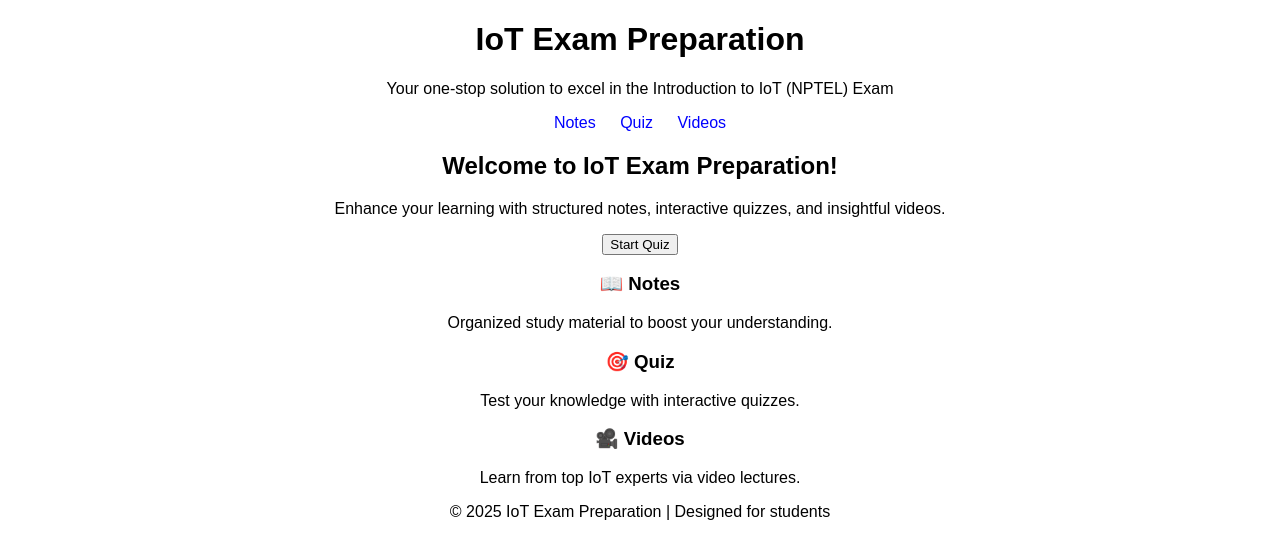
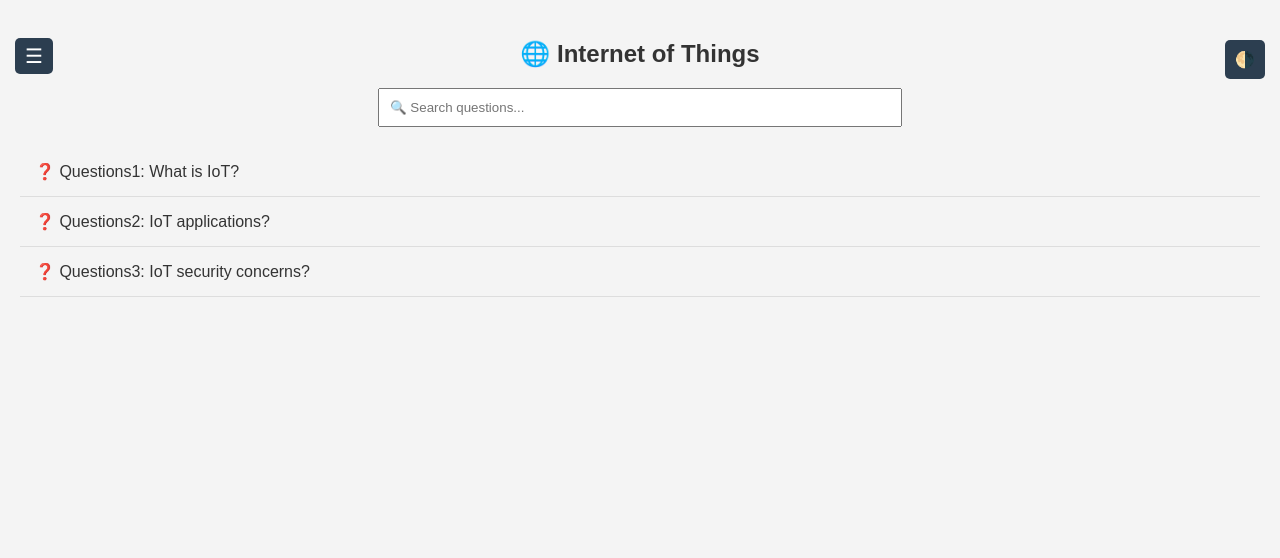
Before and after one commit to rnccsstudent/iot_exam_prep_nptel, a plain HTML site: page index.html in a window 1280 px wide. Drawn offline with Linux system fonts and the light colour scheme.

Commit message:
Update index.html

```diff
--- a/index.html
+++ b/index.html
@@ -4,43 +4,192 @@
     <meta charset="UTF-8">
     <meta name="viewport" content="width=device-width, initial-scale=1.0">
     <title>IoT Exam Preparation</title>
-    <link rel="stylesheet" href="assets/style.css">
+    <style>
+        body {
+            font-family: Arial, sans-serif;
+            margin: 0;
+            padding: 0;
+            background: #f4f4f4;
+            color: #333;
+            transition: background 0.3s, color 0.3s;
+        }
+        .dark-mode {
+            background: #1e1e1e;
+            color: #fff;
+        }
+        .container {
+            display: flex;
+            height: 100vh;
+        }
+        /* .sidebar {
+            /* width: 250px;
+            background: #2c3e50;
+            color: white;
+            padding: 20px;
+            position: fixed;
+            left: -250px;
+            height: 100%;
+            transition: left 0.3s ease;
+        } */
+        .sidebar {
+            background: #2c3e50;
+            color: white;
+            padding: 20px;
+            position: fixed;
+            left: -250px;
+            height: 100%;
+            transition: left 0.3s ease;
+            box-shadow: 2px 0px 5px rgba(0, 0, 0, 0.2);
+        }
+        .sidebar h2 {
+            text-align: center;
+            font-size: 20px; /* লেখার আকার ছোট */
+            font-weight: bold;
+            margin: 30px 0; /* উপরে-নিচে একটু কম gap */
+        }
+
+        .sidebar ul {
+            list-style: none;
+            padding: 0;
+        }
+        .sidebar ul li {
+            padding: 15px;
+            cursor: pointer;
+        }
+        .hamburger {
+            font-size: 20px;
+            cursor: pointer;
+            position: fixed;
+            top: 38px;
+            left: 15px;
+            background: #2c3e50;
+            color: white;
+            padding: 6px 10px; /* আগে ছিল 10px, এখন 6px */
+            border-radius: 5px;
+            z-index: 1000;
+        }
+        .main {
+            flex: 1;
+            padding: 20px;
+            width: 100%;
+            transition: margin-left 0.3s ease;
+        }
+        .search-bar {
+            display: block;
+            margin: 20px auto;
+            padding: 10px;
+            width: 80%;
+            max-width: 500px;
+        }
+        .email-list {
+            list-style: none;
+            padding: 0;
+        }
+        .email-list li {
+            padding: 15px;
+            cursor: pointer;
+            border-bottom: 1px solid #ddd;
+        }
+        .email-content {
+            display: none;
+            padding: 20px;
+            background: #fff;
+            border: 1px solid #ddd;
+        }
+        .dark-mode .email-content {
+            background: #333;
+            color: #fff;
+        }
+        .toggle-mode {
+            position: fixed;
+            top: 40px;
+            right: 15px;
+            background: #2c3e50;
+            color: white;
+            padding: 10px;
+            border-radius: 5px;
+            cursor: pointer;
+        }
+
+    </style>
 </head>
 <body>
-    <header>
-        <h1>IoT Exam Preparation</h1>
-        <p>Your one-stop solution to excel in the Introduction to IoT (NPTEL) Exam</p>
-    </header>
+    <span class="hamburger" onclick="toggleMenu()">&#9776;</span>
+    <span class="toggle-mode" onclick="toggleMode()">🌗</span>
 
-    <nav>
-        <a href="notes.html">Notes</a>
-        <a href="quiz.html">Quiz</a>
-        <a href="videos.html">Videos</a>
-    </nav>
+    <div class="container">
+        <div class="sidebar" id="sidebar">
+            <h2 id="iot-text">IoT</h2>
 
-    <section class="hero">
-        <h2>Welcome to IoT Exam Preparation!</h2>
-        <p>Enhance your learning with structured notes, interactive quizzes, and insightful videos.</p>
-        <button onclick="window.location.href='quiz.html'">Start Quiz</button>
-    </section>
 
-    <section class="features">
-        <div class="feature-box">
-            <h3>📖 Notes</h3>
-            <p>Organized study material to boost your understanding.</p>
+            <ul>
+                <li>📑 Assignment</li>
+                <li>📖 Notes</li>
+                <li>🎯 Quiz</li>
+                <li>🎥 Videos</li>
+            </ul>
         </div>
-        <div class="feature-box">
-            <h3>🎯 Quiz</h3>
-            <p>Test your knowledge with interactive quizzes.</p>
+
+        <div class="main" id="mainContent">
+            <h2 style="text-align: center;">🌐 Internet of Things</h2>
+            <input type="text" class="search-bar" id="searchInput" placeholder="🔍 Search questions..." onkeyup="searchEmails()">
+            <ul class="email-list" id="emailList">
+                <li onclick="showEmail(0)" class="email-item">❓ Questions1: What is IoT?</li>
+                <li onclick="showEmail(1)" class="email-item">❓ Questions2: IoT applications?</li>
+                <li onclick="showEmail(2)" class="email-item">❓ Questions3: IoT security concerns?</li>
+            </ul>
+            <div class="email-content" id="emailContent">
+                <button onclick="hideEmail()">🔙 Back</button>
+                <h3 id="emailSubject"></h3>
+                <p id="emailBody"></p>
+            </div>
         </div>
-        <div class="feature-box">
-            <h3>🎥 Videos</h3>
-            <p>Learn from top IoT experts via video lectures.</p>
-        </div>
-    </section>
+    </div>
 
-    <footer>
-        <p>&copy; 2025 IoT Exam Preparation | Designed for students</p>
-    </footer>
+    <script>
+        const emails = [
+            { subject: "What is IoT?", body: "IoT stands for Internet of Things, which connects devices over the internet." },
+            { subject: "IoT applications?", body: "IoT is used in smart homes, healthcare, industrial automation, and more." },
+            { subject: "IoT security concerns?", body: "Security concerns include data breaches, hacking, and unauthorized access." }
+        ];
+
+        function showEmail(index) {
+            document.getElementById("emailSubject").innerText = emails[index].subject;
+            document.getElementById("emailBody").innerText = emails[index].body;
+            document.getElementById("emailContent").style.display = "block";
+        }
+        function hideEmail() {
+            document.getElementById("emailContent").style.display = "none";
+        }
+        function searchEmails() {
+            let input = document.getElementById("searchInput").value.toLowerCase();
+            let items = document.querySelectorAll(".email-item");
+            items.forEach((item, index) => {
+                item.style.display = emails[index].subject.toLowerCase().includes(input) ? "block" : "none";
+            });
+        }
+        function toggleMenu() {
+            let sidebar = document.getElementById("sidebar");
+            sidebar.style.left = sidebar.style.left === "0px" ? "-250px" : "0px";
+        }
+        function toggleMode() {
+            document.body.classList.toggle("dark-mode");
+        }
+        // for changing color IoT
+        document.addEventListener("DOMContentLoaded", function () {
+            let textElement = document.getElementById("iot-text");
+            let text = textElement.innerText; // "IoT"
+            let colors = ["rgb(226, 88, 34)", "white", "green", "orange", "purple", "pink"]; // কালার লিস্ট
+            let coloredText = "";
+
+            for (let i = 0; i < text.length; i++) {
+                let color = colors[i % colors.length]; // প্রতিটি অক্ষরের জন্য ভিন্ন রং
+                coloredText += `<span style="color: ${color};">${text[i]}</span>`;
+            }
+
+            textElement.innerHTML = coloredText; // নতুন রঙিন টেক্সট বসানো
+        });
+
+    </script>
 </body>
 </html>
```
